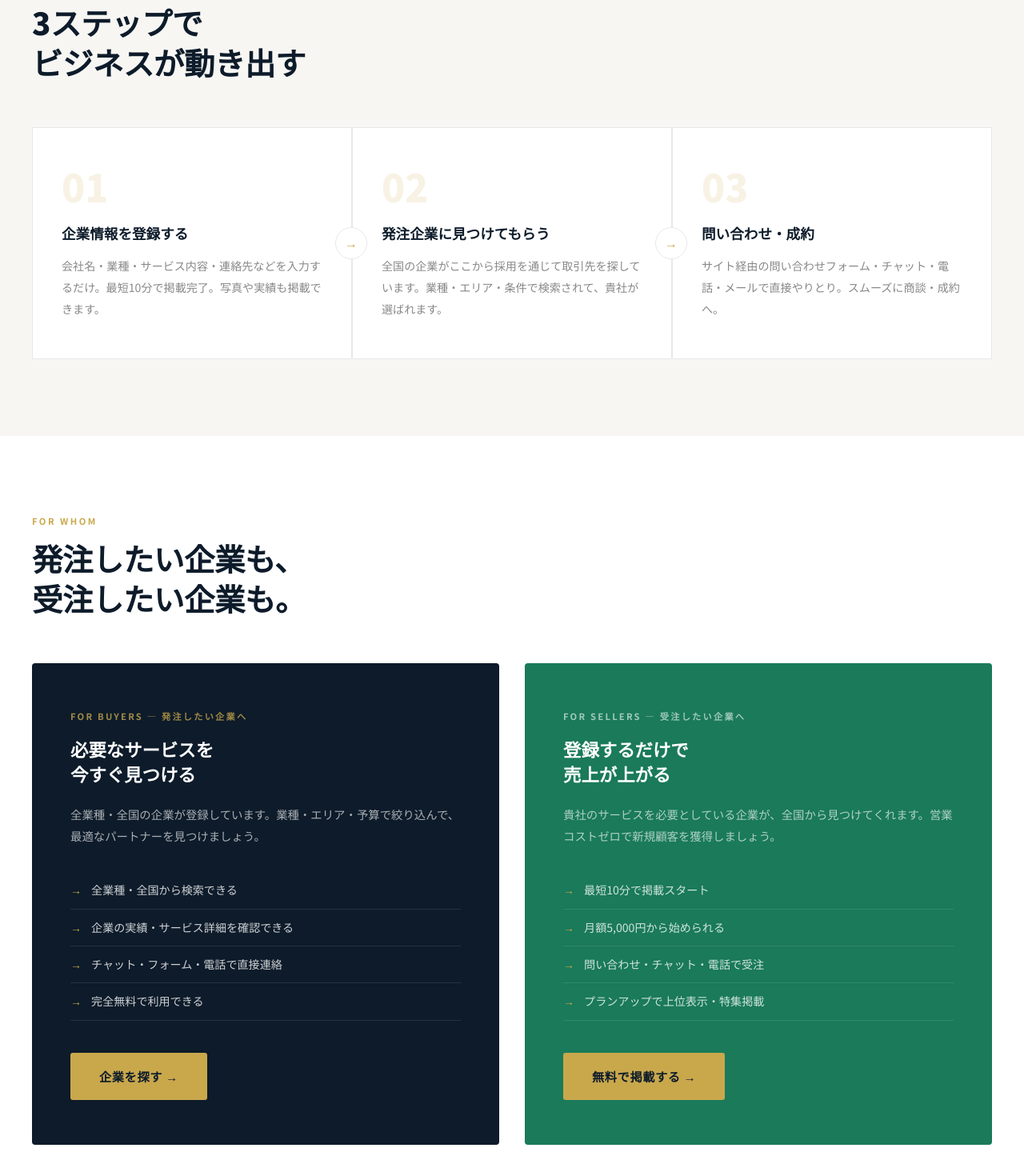
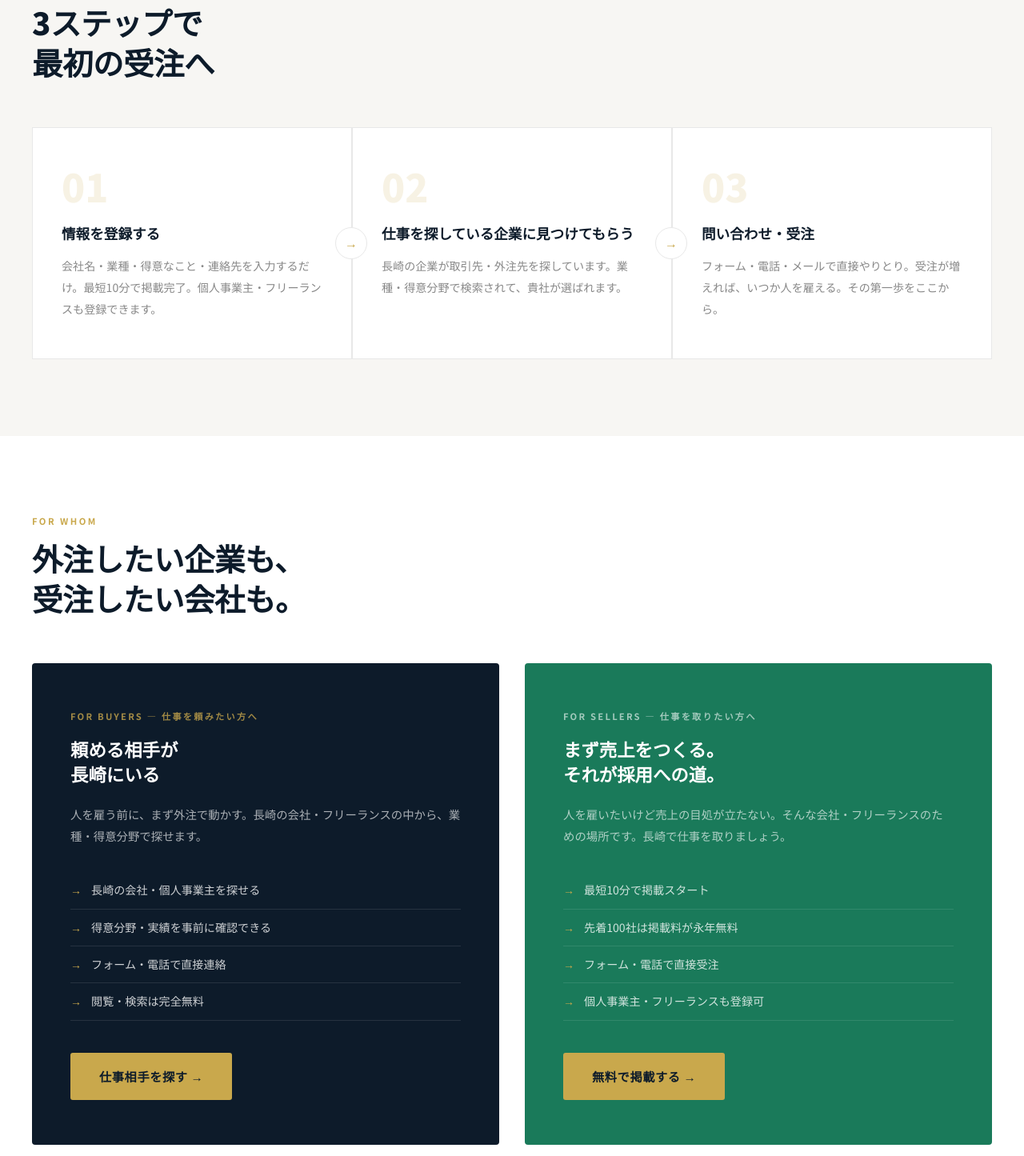
Before and after one commit to 21125342kk-cloud/kokokara-saiyo, a website: page index.html in a window 1280 px wide. Shown: the part 1195-2640 px from the top of the page at 80% size. Drawn offline with Linux system fonts and the light colour scheme.

Commit message:
index: コンセプトを長崎の仕事マッチングに全面刷新

```diff
--- a/index.html
+++ b/index.html
@@ -3,8 +3,8 @@
 <head>
   <meta charset="UTF-8">
   <meta name="viewport" content="width=device-width, initial-scale=1.0">
-  <title>ここから採用 | 企業と企業をつなぐBtoBマッチングプラットフォーム</title>
-  <meta name="description" content="登録するだけで売上が上がる。ここから採用は、全業種対応のBtoBビジネスマッチングプラットフォームです。">
+  <title>ここから採用 | 長崎の仕事マッチング</title>
+  <meta name="description" content="ここから、採用へ。まず売上。長崎の中小企業・フリーランスが仕事を取るためのマッチングサービスです。">
   <meta name="google-site-verification" content="qMxTtCDvGTzxO2z_0CJ-lbde67VWX0psQcat4W-DhyU" />
   <link rel="stylesheet" href="css/style.css">
 </head>
@@ -57,8 +57,8 @@
           <div class="kpi-label">FREE REGISTRATION</div>
         </div>
         <div class="kpi-item">
-          <div class="kpi-num">47<span>都道府県</span></div>
-          <div class="kpi-label">NATIONWIDE</div>
+          <div class="kpi-num">長崎<span>特化</span></div>
+          <div class="kpi-label">NAGASAKI FOCUSED</div>
         </div>
         <div class="kpi-item">
           <div class="kpi-num">全<span>業種</span></div>
@@ -110,24 +110,24 @@
 <section class="how">
   <div class="sec">
     <span class="tag">HOW IT WORKS</span>
-    <h2 class="sec-title">3ステップで<br>ビジネスが動き出す</h2>
+    <h2 class="sec-title">3ステップで<br>最初の受注へ</h2>
     <div class="steps">
       <div class="step">
         <div class="step-num">01</div>
-        <h3>企業情報を登録する</h3>
-        <p>会社名・業種・サービス内容・連絡先などを入力するだけ。最短10分で掲載完了。写真や実績も掲載できます。</p>
+        <h3>情報を登録する</h3>
+        <p>会社名・業種・得意なこと・連絡先を入力するだけ。最短10分で掲載完了。個人事業主・フリーランスも登録できます。</p>
         <div class="step-arrow">→</div>
       </div>
       <div class="step">
         <div class="step-num">02</div>
-        <h3>発注企業に見つけてもらう</h3>
-        <p>全国の企業がここから採用を通じて取引先を探しています。業種・エリア・条件で検索されて、貴社が選ばれます。</p>
+        <h3>仕事を探している企業に見つけてもらう</h3>
+        <p>長崎の企業が取引先・外注先を探しています。業種・得意分野で検索されて、貴社が選ばれます。</p>
         <div class="step-arrow">→</div>
       </div>
       <div class="step">
         <div class="step-num">03</div>
-        <h3>問い合わせ・成約</h3>
-        <p>サイト経由の問い合わせフォーム・チャット・電話・メールで直接やりとり。スムーズに商談・成約へ。</p>
+        <h3>問い合わせ・受注</h3>
+        <p>フォーム・電話・メールで直接やりとり。受注が増えれば、いつか人を雇える。その第一歩をここから。</p>
       </div>
     </div>
   </div>
@@ -137,29 +137,29 @@
 <section class="for-whom">
   <div class="sec">
     <span class="tag">FOR WHOM</span>
-    <h2 class="sec-title">発注したい企業も、<br>受注したい企業も。</h2>
+    <h2 class="sec-title">外注したい企業も、<br>受注したい会社も。</h2>
     <div class="for-grid">
       <div class="for-card seeker">
-        <span class="for-card-label">FOR BUYERS — 発注したい企業へ</span>
-        <h3>必要なサービスを<br>今すぐ見つける</h3>
-        <p>全業種・全国の企業が登録しています。業種・エリア・予算で絞り込んで、最適なパートナーを見つけましょう。</p>
+        <span class="for-card-label">FOR BUYERS — 仕事を頼みたい方へ</span>
+        <h3>頼める相手が<br>長崎にいる</h3>
+        <p>人を雇う前に、まず外注で動かす。長崎の会社・フリーランスの中から、業種・得意分野で探せます。</p>
         <ul class="for-list">
-          <li>全業種・全国から検索できる</li>
-          <li>企業の実績・サービス詳細を確認できる</li>
-          <li>チャット・フォーム・電話で直接連絡</li>
-          <li>完全無料で利用できる</li>
+          <li>長崎の会社・個人事業主を探せる</li>
+          <li>得意分野・実績を事前に確認できる</li>
+          <li>フォーム・電話で直接連絡</li>
+          <li>閲覧・検索は完全無料</li>
         </ul>
-        <a href="companies.html" class="btn-gold">企業を探す →</a>
+        <a href="companies.html" class="btn-gold">仕事相手を探す →</a>
       </div>
       <div class="for-card provider">
-        <span class="for-card-label">FOR SELLERS — 受注したい企業へ</span>
-        <h3>登録するだけで<br>売上が上がる</h3>
-        <p>貴社のサービスを必要としている企業が、全国から見つけてくれます。営業コストゼロで新規顧客を獲得しましょう。</p>
+        <span class="for-card-label">FOR SELLERS — 仕事を取りたい方へ</span>
+        <h3>まず売上をつくる。<br>それが採用への道。</h3>
+        <p>人を雇いたいけど売上の目処が立たない。そんな会社・フリーランスのための場所です。長崎で仕事を取りましょう。</p>
         <ul class="for-list">
           <li>最短10分で掲載スタート</li>
-          <li>月額5,000円から始められる</li>
-          <li>問い合わせ・チャット・電話で受注</li>
-          <li>プランアップで上位表示・特集掲載</li>
+          <li>先着100社は掲載料が永年無料</li>
+          <li>フォーム・電話で直接受注</li>
+          <li>個人事業主・フリーランスも登録可</li>
         </ul>
         <a href="register.html" class="btn-gold">無料で掲載する →</a>
       </div>
@@ -172,7 +172,7 @@
   <div class="sec">
     <span class="tag">REGISTERED COMPANIES</span>
     <h2 class="sec-title">掲載企業の一部をご紹介</h2>
-    <p class="sec-lead">全国500社以上が登録中。あなたのビジネスに必要なパートナーが見つかります。</p>
+    <p class="sec-lead">長崎の会社・個人事業主が登録中。仕事を取りたい方、頼みたい方はこちらから。</p>
     <div class="card-grid">
       <div class="company-card">
         <div class="card-img">
@@ -297,7 +297,7 @@
     <div class="footer-top">
       <div>
         <div class="footer-logo">ここから<span>採用</span></div>
-        <p class="footer-tagline">企業と企業をつなぐ、<br>BtoBビジネスマッチングプラットフォーム。</p>
+        <p class="footer-tagline">ここから、採用へ。<br>長崎の仕事マッチング。</p>
       </div>
       <div class="footer-col">
         <h4>MENU</h4>
```
